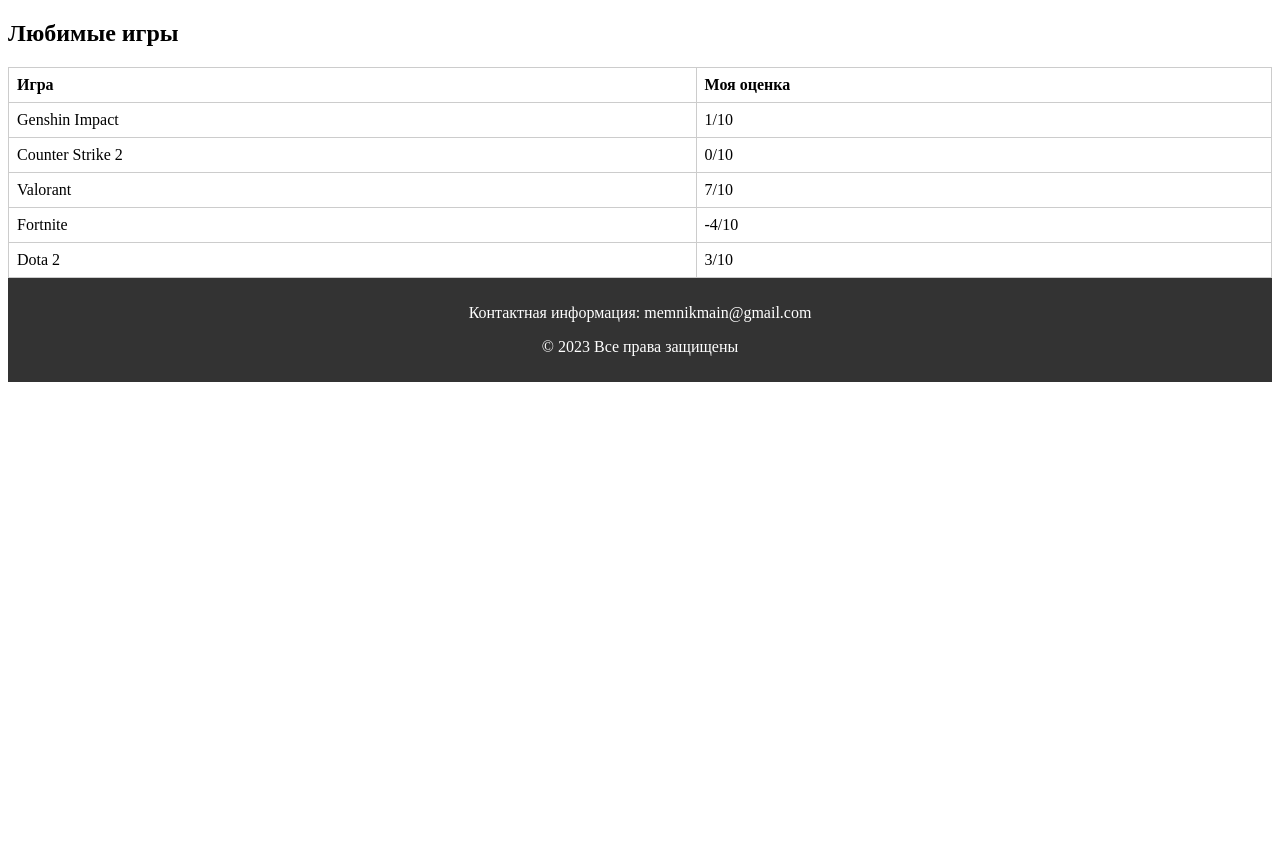
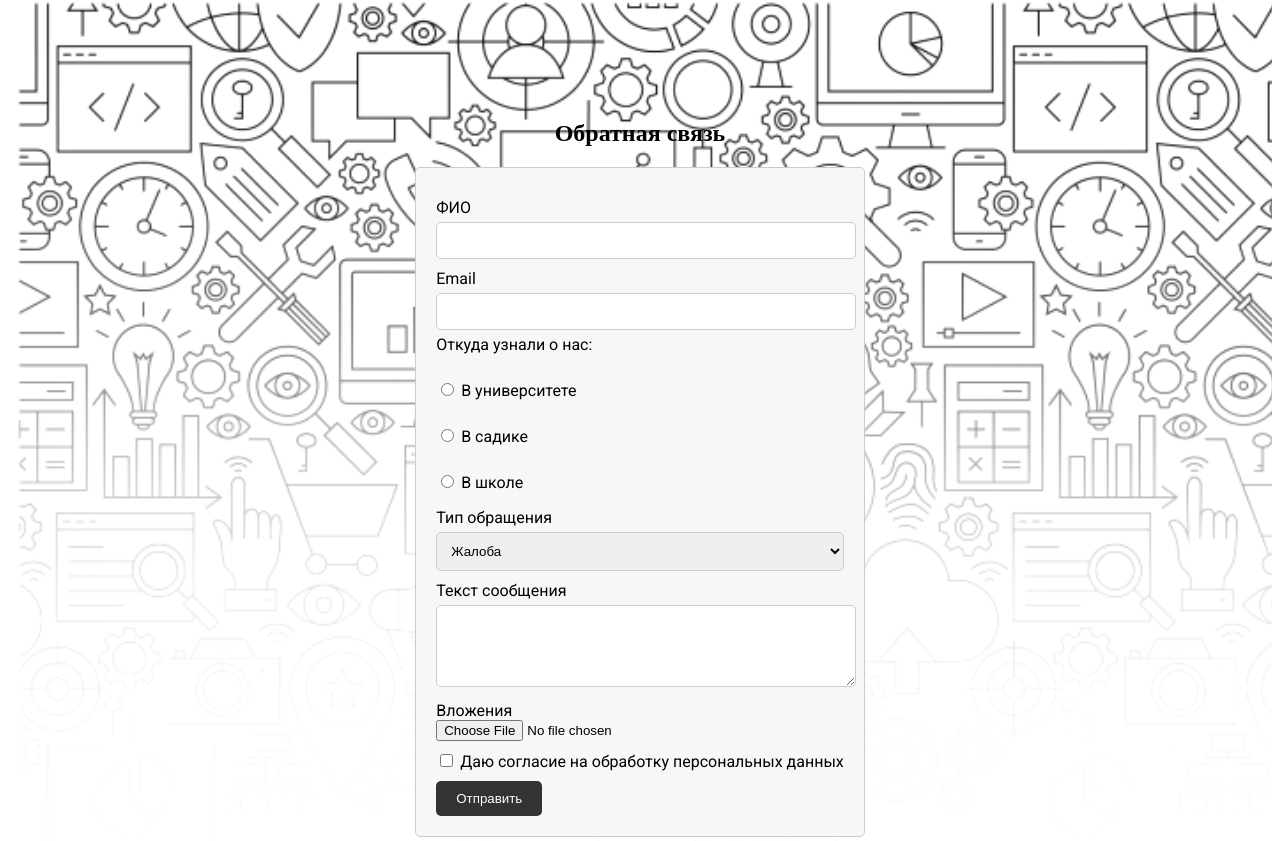
Before and after one commit to M3mn1ck/First, a plain HTML site: page index.html in a window 1280 px wide. Shown: the part 1049-1890 px from the top of the page. Before the commit the page ends 1439 px from the top, so only its background shows below. Drawn offline with Linux system fonts and the light colour scheme.

Commit message:
добавил форму обратной связи

```diff
--- a/index.html
+++ b/index.html
@@ -1,5 +1,6 @@
 <!DOCTYPE html>
 <html>
+
 <head>
     <meta charset="UTF-8">
     <meta name="viewport" content="width=device-width, initial-scale=1.0">
@@ -9,6 +10,7 @@
     <link href="https://fonts.googleapis.com/css2?family=Roboto:wght@400;700&display=swap" rel="stylesheet">
     <title>Домашняя страница</title>
 </head>
+
 <body>
     <header>
         <nav>
@@ -32,34 +34,56 @@
             <p>Я Михаил Бургер. Это моя первая пробная работа с HTML+CSS.</p>
         </section>
 
-        <section id="table">
-            <h2>Любимые игры</h2>
-            <table>
-                <tr>
-                    <th>Игра</th>
-                    <th>Моя оценка</th>
-                </tr>
-                <tr>
-                    <td>Genshin Impact</td>
-                    <td>1/10</td>
-                </tr>
-                <tr>
-                    <td>Counter Strike 2</td>
-                    <td>0/10</td>
-                </tr>
-                <tr>
-                    <td>Valorant</td>
-                    <td>7/10</td>
-                </tr>
-                <tr>
-                    <td>Fortnite</td>
-                    <td>-4/10</td>
-                </tr>
-                <tr>
-                    <td>Dota 2</td>
-                    <td>3/10</td>
-                </tr>
-            </table>
+        <section id="feedback">
+            <h2>Обратная связь</h2>
+            <div id="feedback-container">
+                <form action="https://httpbin.org/post" method="POST" enctype="multipart/form-data">
+                    <label for="name">ФИО</label>
+                    <input type="text" id="name" name="name" required>
+
+                    <label for="email">Email</label>
+                    <input type="text" id="email" name="email" required>
+
+                    <p>Откуда узнали о нас:</p>
+                    <p>
+                        <label>
+                            <input type="radio" name="source" value="radio1">
+                            В университете
+                        </label>
+                    </p>
+                    <p>
+                        <label>
+                            <input type="radio" name="source" value="radio2">
+                            В садике
+                        </label>
+                    </p>
+                    <p>
+                        <label>
+                            <input type="radio" name="source" value="radio3">
+                            В школе
+                        </label>
+                    </p>
+
+                    <label for="type">Тип обращения</label>
+                    <select id="type" name="type">
+                        <option value="жалоба">Жалоба</option>
+                        <option value="предложение">Предложение</option>
+                    </select>
+
+                    <label for="message">Текст сообщения</label>
+                    <textarea id="message" name="message" rows="4" required></textarea>
+
+                    <label for="attachments">Вложения</label>
+                    <input type="file" id="attachments" name="attachments" accept="image/*">
+
+                    <label>
+                        <input type="checkbox" id="consent" name="consent" required>
+                        Даю согласие на обработку персональных данных
+                    </label>
+
+                    <button type="submit">Отправить</button>
+                </form>
+            </div>
         </section>
     </main>
 
@@ -68,4 +92,5 @@
         <p>&copy; 2023 Все права защищены</p>
     </footer>
 </body>
+
 </html>
--- a/styles.css
+++ b/styles.css
@@ -37,6 +37,14 @@ nav a {
     padding: 20px;
 }
 
+#feedback {
+    padding: 20px;
+    background-size: cover;
+    text-align: center;
+    padding: 100px;
+    background-image: url(background1.png);
+}
+
 table {
     border-collapse: collapse;
     width: 100%;
@@ -58,3 +66,65 @@ footer {
 img {
     max-width: 100%;
 }
+
+#feedback-container {
+    display: flex;
+    justify-content: center;
+    align-items: center;
+}
+
+form {
+    font-family: 'Roboto', sans-serif;
+    background-color: #f7f7f7;
+    padding: 20px;
+    border: 1px solid #ccc;
+    border-radius: 5px;
+    margin: 0 auto;
+    text-align: left;
+}
+
+form label {
+    display: block;
+    margin-top: 10px;
+    text-align: left;
+}
+
+form input[type="text"],
+form select {
+    width: 100%;
+    padding: 10px;
+    margin-top: 5px;
+    padding-right: 0px;
+    border: 1px solid #ccc;
+    border-radius: 5px;
+}
+
+form textarea {
+    width: 100%;
+    padding: 10px;
+    margin-top: 5px;
+    padding-right: 0px;
+    border: 1px solid #ccc;
+    border-radius: 5px;
+    resize: vertical;
+}
+
+form p {
+    margin-top: 5px;
+    display: flex;
+    align-items: center;
+}
+
+form button {
+    background-color: #333;
+    color: #fff;
+    padding: 10px 20px;
+    border: none;
+    border-radius: 5px;
+    cursor: pointer;
+    margin-top: 10px;
+}
+
+form button:hover {
+    background-color: #555;
+}
```
Also changed, not shown: background1.png (added), 1 other file.
